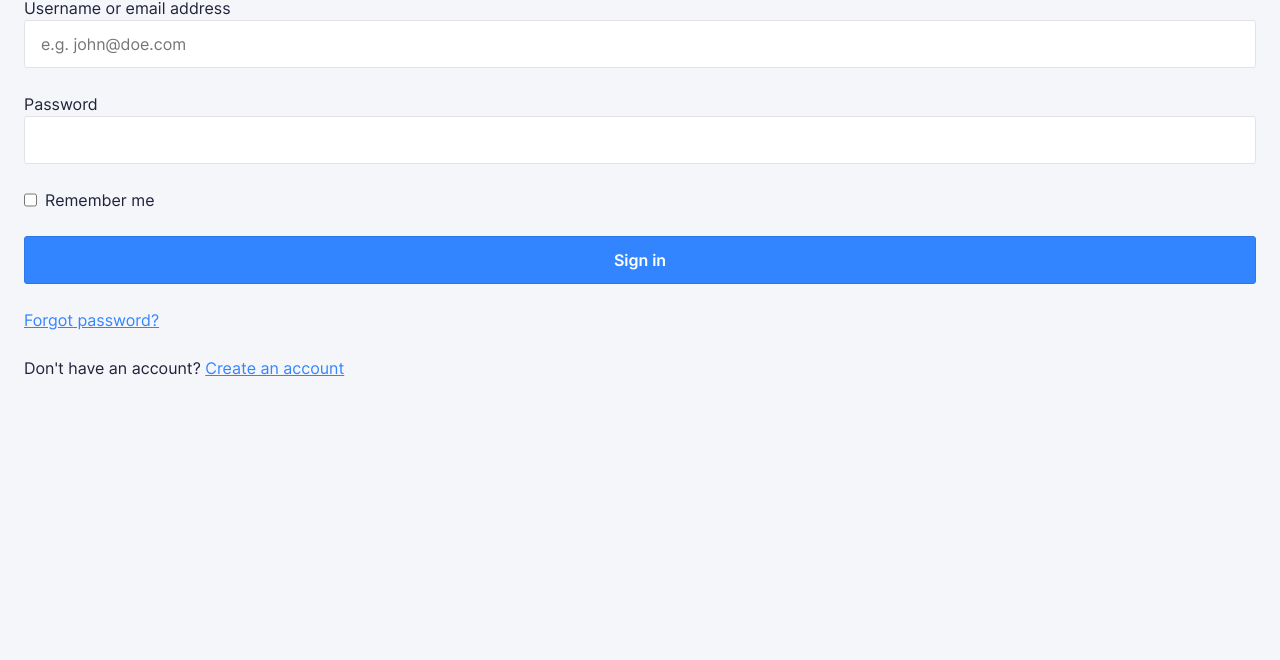
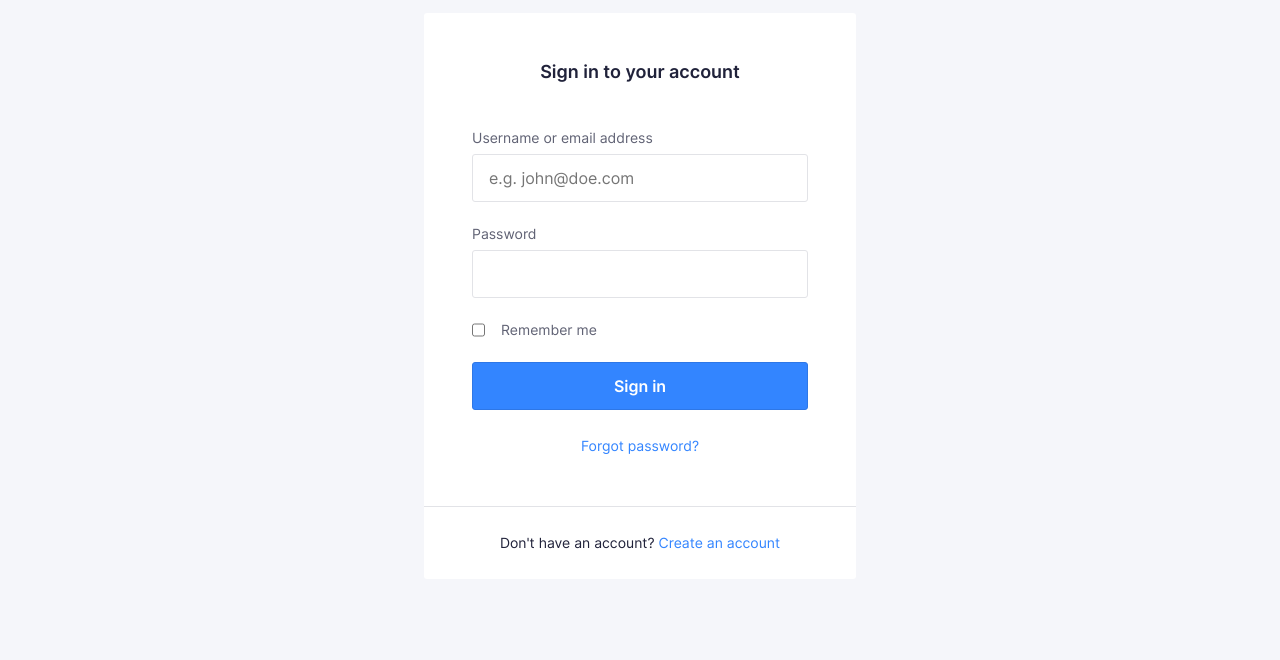
Before and after one commit to nmct-create3/login-form-design-juul-vandevelde-howest, a plain HTML site: page index.html in a window 1280 px wide. Shown: the part 140-800 px from the top of the page. Drawn offline with Linux system fonts and the light colour scheme.

Commit message:
einde les

```diff
--- a/css/screen.css
+++ b/css/screen.css
@@ -16,6 +16,34 @@
 
 :root {
   /* CSS variables here */
+  --global-color-primary-400: #4F95FF;
+  --global-color-primary-500: #3385FF;
+  --global-color-primary-600: #2E77E6;
+
+  --global-color-neutral-050: #F5F6FA;
+  --global-color-neutral-100: #E2E3E7;
+  --global-color-neutral-200: #CACCD4;
+  --global-color-neutral-300: #B5B6C0;
+  --global-color-neutral-400: #A0A1AD;
+  --global-color-neutral-500: #8B8C9A;
+  --global-color-neutral-600: #757787;
+  --global-color-neutral-700: #606274;
+  --global-color-neutral-800: #4B4C60;
+  --global-color-neutral-900: #35374D;
+  --global-color-neutral-950: #20223A;
+
+  --global-baseline: .5rem;
+  --global-whitespace: calc(var(--global-baseline) * 3); /* = 24px */
+  --global-whitespace-xs: calc(var(--global-whitespace) / 6); /* = 4px */
+  --global-whitespace-sm: calc(var(--global-whitespace-xs) * 2); /* = 8px */
+  --global-whitespace-md: calc(var(--global-whitespace-sm) * 2); /* = 16px */
+  --global-whitespace-lg: calc(var(--global-whitespace-md) * 2); /* = 32px */
+  --global-whitespace-xl: calc(var(--global-whitespace-md) * 2); /* = 48px */
+  --global-whitespace-xxl: calc(var(--global-baseline) * 3);
+  /* het is misschien beter om alles van uit de baseline te berekenen */
+
+  --global-border-width: 1px;
+  --global-border-radius: 3px;
 }
 
 /*---------------------------------------/*
@@ -49,10 +77,10 @@ img {
 
 html {
   font-size: 100%;
-  line-height: 1.5;
+  line-height: var(--global-whitespace);
   font-family: "Inter Web", "Helvetica Neue", Helvetica, arial, sans-serif;
   color: #20223a;
-  background-color: #F5F6FA;
+  background-color: var(--global-color-neutral-050);
   scroll-behavior: smooth;
   /* anti aliasing */
   -webkit-font-smoothing: antialiased;
@@ -64,7 +92,7 @@ html {
 */
 
 ::selection {
-  background: #3385FF;
+  background: var(--global-color-primary-500);
   color: white;
 }
 
@@ -78,21 +106,21 @@ h1 {
   font-size: 2.25rem;
   font-weight: 700;
   line-height: 2rem;
-  margin-bottom: 1.5rem;
+  margin-bottom: var(--global-whitespace);
 }
 
 h2 {
   font-size: 2rem;
   font-weight: 700;
   line-height: 2.5rem;
-  margin-bottom: 1.5rem;
+  margin-bottom: var(--global-whitespace);
 }
 
 h3 {
   font-weight: 700;
   font-size: 1.125rem;
-  line-height: 1.5rem;
-  margin-bottom: 1.5rem;
+  line-height: var(--global-whitespace);
+  margin-bottom: var(--global-whitespace);
 }
 
 h4,
@@ -100,8 +128,8 @@ h5,
 h6 {
   font-weight: 700;
   font-size: 1rem;
-  line-height: 1.5rem;
-  margin-bottom: 1.5rem;
+  line-height: var(--global-whitespace);
+  margin-bottom: var(--global-whitespace);
 }
 
 p,
@@ -111,12 +139,12 @@ dl,
 table,
 address,
 figure {
-  margin-bottom: 1.5rem;
+  margin-bottom: var(--global-whitespace);
 }
 
 ul,
 ol {
-  margin-left: 1.5rem;
+  margin-left: var(--global-whitespace);
 }
 
 li ul,
@@ -128,7 +156,7 @@ blockquote {
   font-style: italic;
   font-size: 1.375rem;
   line-height: 2rem;
-  margin-bottom: 1.5rem;
+  margin-bottom: var(--global-whitespace);
 }
 
 figcaption {
@@ -142,24 +170,25 @@ hr {
   border: 0;
   height: 1px;
   background: #e3e7e8;
-  margin-bottom: 1.5rem;
+  margin-bottom: var(--global-whitespace);
 }
 
 a {
-  color: #3385FF;
+  color: var(--global-color-primary-500);
   transition: all 0.1s ease-in-out;
+  text-decoration: none;
 }
 
 a:visited {
-  color: #3385FF;
+  color: var(--global-color-primary-500);
 }
 
 a:hover {
-  color: #4F95FF;
+  color: var(--global-color-primary-400);
 }
 
 a:active {
-  color: #2E77E6;
+  color: var(--global-color-primary-600);
 }
 
 input, label {
@@ -206,7 +235,7 @@ input, label {
     Creates a horizontal row with padding
 */
 .o-row {
-  padding: 1.5rem 1.5rem 0;
+  padding: var(--global-whitespace) var(--global-whitespace) 0;
   display: flow-root;
 }
 
@@ -349,7 +378,7 @@ input, label {
 .c-logo {
   display: flex;
   justify-content: center;
-  height: 1.5rem;
+  height: var(--global-whitespace);
 }
 
 .c-logo__symbol {
@@ -362,7 +391,7 @@ input, label {
 }
 
 .c-logo__path--2 {
-  fill: #3385FF;
+  fill: var(--global-color-primary-500);
 }
 
 .c-logo__path--3 {
@@ -384,7 +413,7 @@ input, label {
   background-color: white;
   font: inherit;
   color: inherit;
-  line-height: 1.5rem;
+  line-height: var(--global-whitespace);
   padding: calc(.75rem - 1px) 1rem;
   outline: none;
 }
@@ -394,43 +423,103 @@ input, label {
 }
 
 .c-input:focus {
-  outline: #3385FF 1px solid;
+  outline: var(--global-color-primary-500) 1px solid;
   box-shadow: 0 0 0 3px #3385FF4d;
   box-shadow: h-offset v-offset blur spread color;
 }
 
 .c-btn {
-  background-color: #3385FF;
-  border: 1px solid #2E77E6;
+  background-color: var(--global-color-primary-500);
+  border: 1px solid var(--global-color-primary-600);
   border-radius: 3px;
   padding: calc(.75rem - 1px) 1rem;
   width: 100%;
   font: inherit;
   color: white;
   font-weight: 600;
+
+  &:hover{
+    background-color: var(--global-color-primary-400);
+  }
+
+  &:active{
+    background-color: var(--global-color-primary-600);
+  }
+
+  &:focus{
+    outline: var(--global-color-primary-500) 1px solid;
+    box-shadow: 0 0 0 3px #3385FF4d;
+    box-shadow: h-offset v-offset blur spread color;
+  }
 }
 
-.c-btn:hover{
-  background-color: #4F95FF;
+.c-card {
+  background-color: white;
+  border-radius: 3px;
 }
 
-.c-btn:active{
-  background-color: #2E77E6;
+.c-card__body {
+  padding: 3rem;
+
+  @media (width <= 24em) {
+    padding: 1rem;
+  }
 }
 
-.c-btn:focus{
-  outline: #3385FF 1px solid;
-  box-shadow: 0 0 0 3px #3385FF4d;
-  box-shadow: h-offset v-offset blur spread color;
+.c-card__title {
+  font-size: 1.125rem;
+  font-weight: 600;
+  line-height: 1.3125rem;
+  display: flex;
+  justify-content: center;
+  padding: 3rem 1rem 0rem 1rem;
+  margin-bottom: 0;
+}
+
+.c-card__forgot{
+  display: flex;
+  justify-content: center;
+  font-size: .875rem;
+  margin-bottom: 0;
+}
+
+.c-card__footer {
+  display: flex;
+  justify-content: center;
+  border-top: #E2E3E7 solid 1px;
+  font-size: .875rem;
+  padding: var(--global-whitespace) 1rem 0rem 1rem;
+}
+
+.c-label {
+  font-size: .875rem;
+  line-height: 1rem;
+  margin-bottom: .5rem;
+  color: #606274;
+}
+
+.c-label--option {
+  margin-bottom: 0rem;
+  margin-left: .5rem;
 }
 /*---------------------------------------/*
  # UTILITIES
 /*---------------------------------------*/
+.u-center {
+  min-height: 100vh;
+  display: flex;
+  align-items: center;
+}
+
 /*
     Utilities: Max widths
     ---
     max-width utility classes
 */
+.u-max-width-xs {
+  max-width: 27rem;
+}
+
 .u-max-width-s {
   max-width: 37.5rem;
 }
--- a/index.html
+++ b/index.html
@@ -17,7 +17,7 @@
 </head>
 
 <body>
-    <section class="o-row o-row--body">
+    <section class="o-row o-row--body u-center">
         <div class="o-container u-max-width-xs">
             <h1 class="c-logo">
                 <svg class="c-logo__symbol" viewBox="0 0 119 24" xmlns="http://www.w3.org/2000/svg">
@@ -30,7 +30,7 @@
                     </path>
                 </svg>
             </h1>
-            <form class="c-card">
+            <form class="c-card u-max-width-xs">
                 <div class="c-card__header">
                     <h2 class="c-card__title">
                         Sign in to your account
@@ -38,27 +38,27 @@
                 </div>
                 <div class="c-card__body">
                     <p class="c-form-field">
-                        <label for="username">
+                        <label class="c-label" for="username">
                             Username or email address
                         </label>
                         <input class="c-input" type="email" name="username" id="username" placeholder="e.g. john@doe.com" required>
                     </p>
                     <p class="c-form-field">
-                        <label for="password">
+                        <label class="c-label" for="password">
                             Password
                         </label>
                         <input class="c-input" type="password" name="password" id="password" required>
                     </p>
                     <p class="c-form-field c-form-field--option">
                         <input type="checkbox" name="rememberme" id="rememberme">
-                        <label for="rememberme">
+                        <label class="c-label c-label--option" for="rememberme">
                             Remember me
                         </label>
                     </p>
                     <p>
                         <input class="c-btn o-button-reset" type="submit" value="Sign in" />
                     </p>
-                    <p>
+                    <p class="c-card__forgot">
                         <a href="#!">
                             Forgot password?
                         </a>
```
